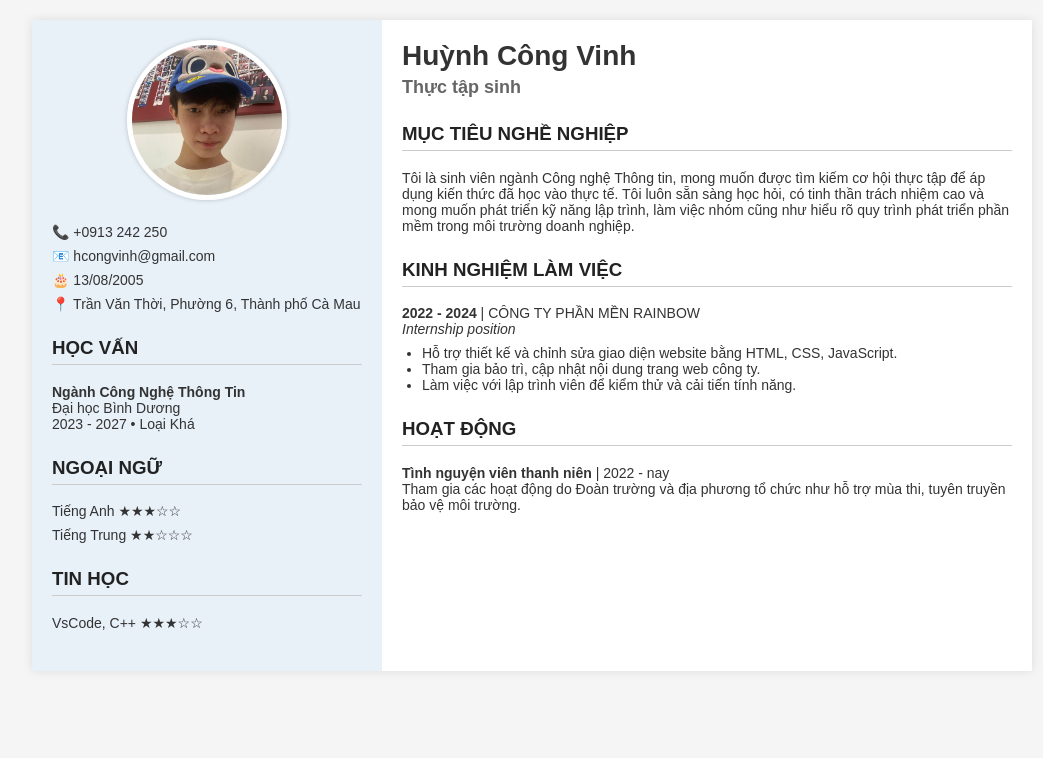
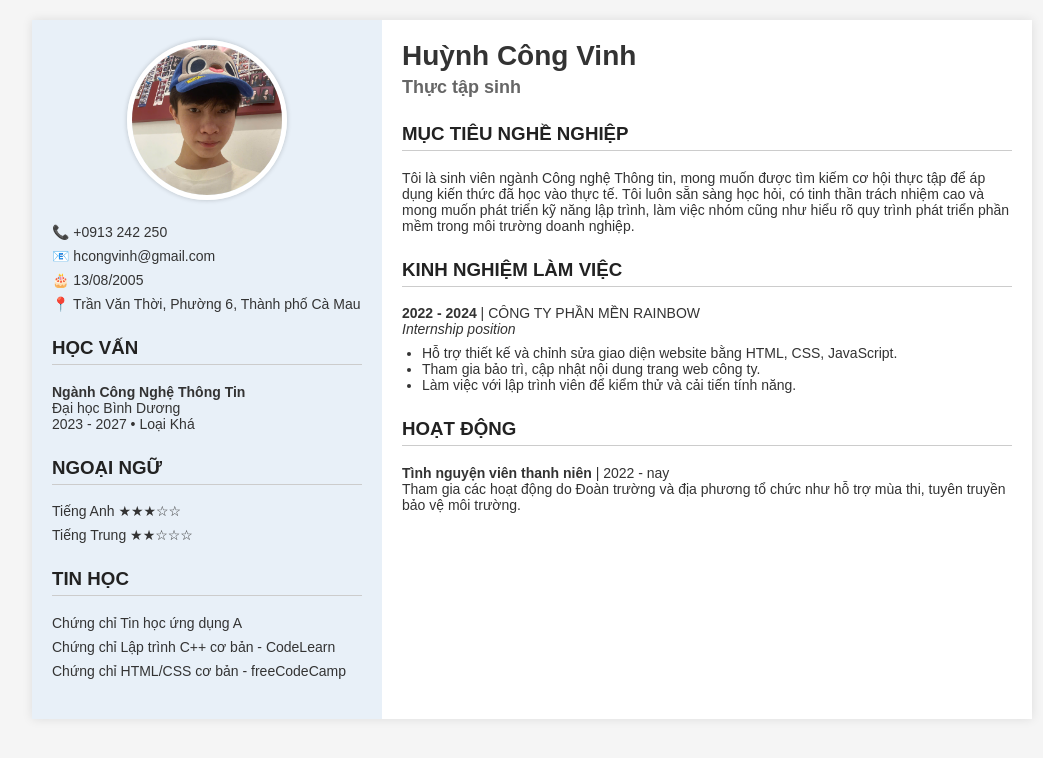
Before and after one commit to hvinh238/hvinhh, a plain HTML site: page index.html in a window 1280 px wide. Shown: the whole page, without its empty margins (108-1151 px from the left). Drawn offline with Linux system fonts and the light colour scheme.

Commit message:
Update index.html

```diff
--- a/index.html
+++ b/index.html
@@ -107,9 +107,12 @@
       </div>
 
       <div class="section">
-        <h3>TIN HỌC</h3>
-        <p>VsCode, C++ ★★★☆☆</p>
-      </div>
+  <h3>TIN HỌC</h3>
+  <p>Chứng chỉ Tin học ứng dụng A</p>
+  <p>Chứng chỉ Lập trình C++ cơ bản - CodeLearn</p>
+  <p>Chứng chỉ HTML/CSS cơ bản - freeCodeCamp</p>
+</div>
+
     </div>
 
     <div class="right-column">
```
